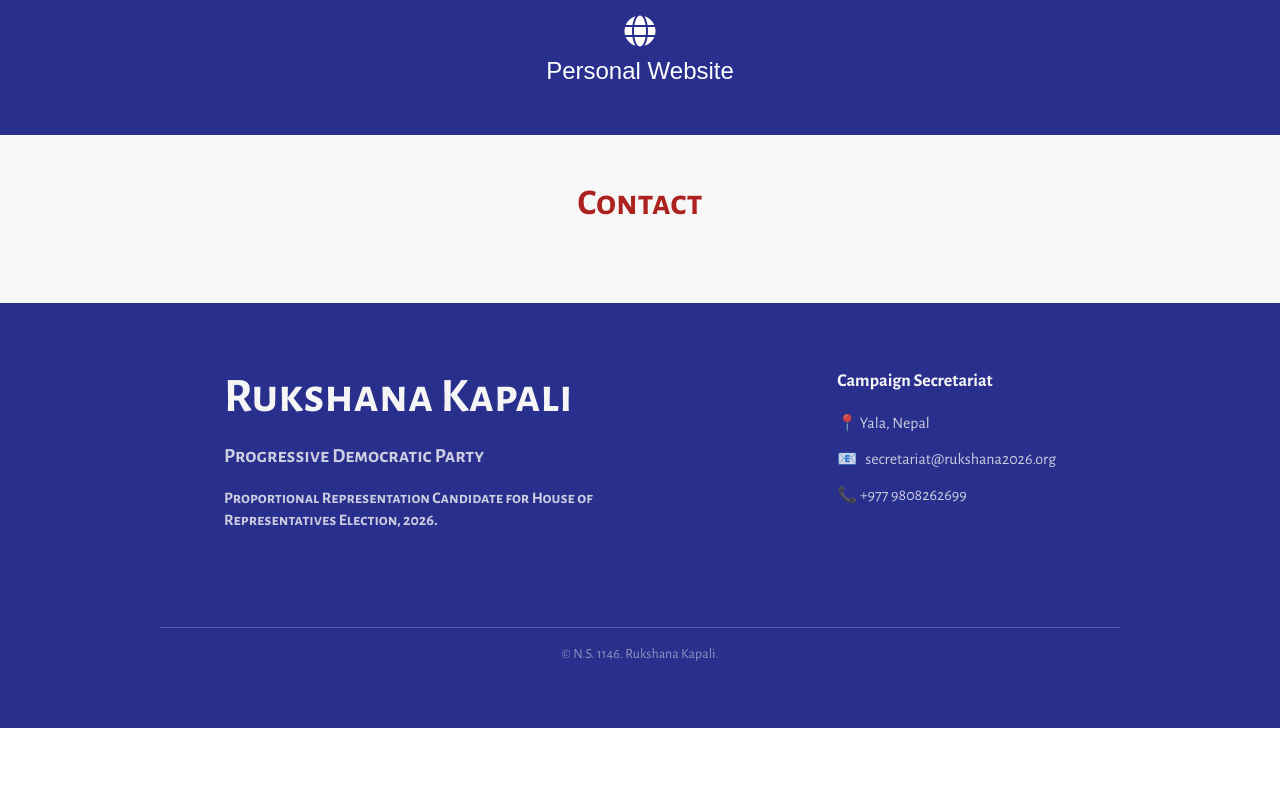
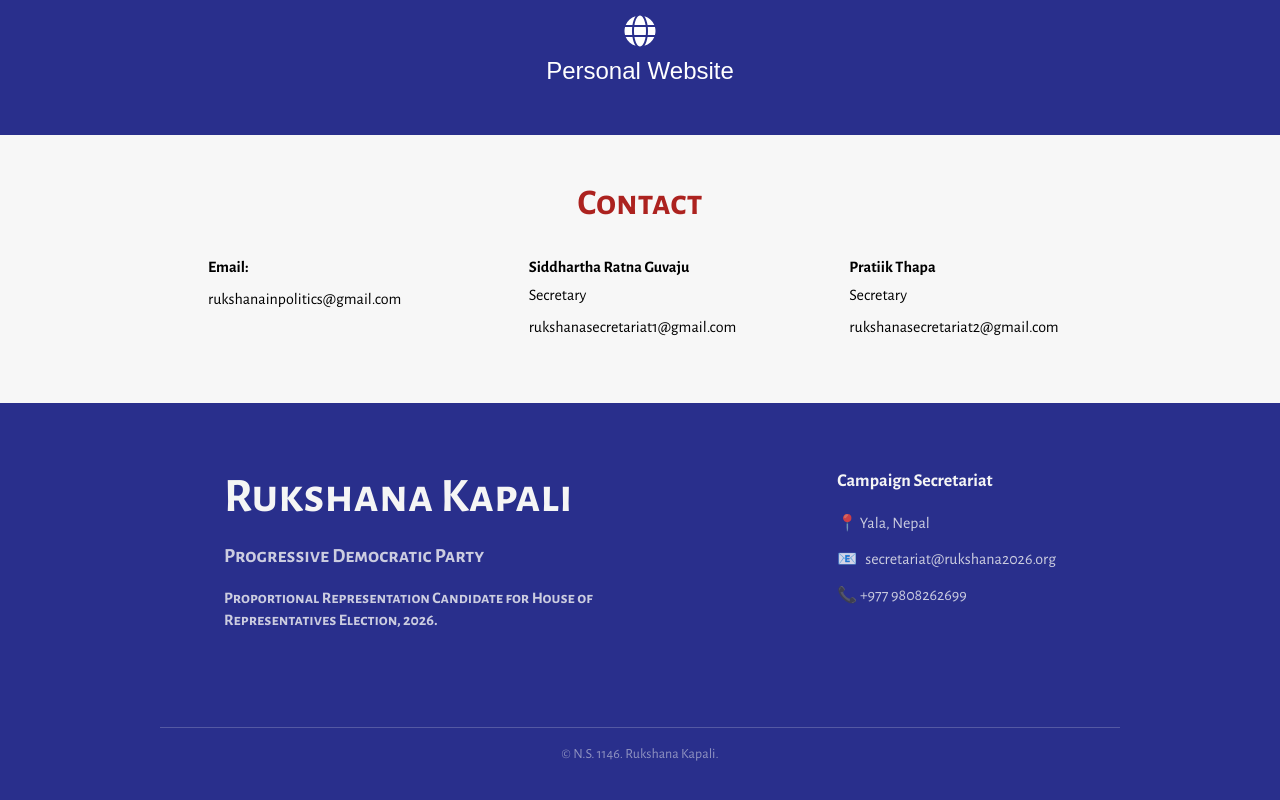
Before and after one commit to shakyasimha/vote-for-rukshana, a Next.js app: page / in a window 1280 px wide. Shown: the part 3706-4506 px from the top of the page. Before the commit the page ends 4434 px from the top, so only its background shows below. Built offline with nearby package versions, Linux system fonts and the light colour scheme.

Commit message:
added contacts

```diff
--- a/src/app/page.tsx
+++ b/src/app/page.tsx
@@ -7,6 +7,7 @@ import {
   notoSansDevanagari,
   notoSerifDevanagari,
   roboto,
+  newaLipi
 } from "@/ui/fonts";
 
 import Link from "next/link";
@@ -180,17 +181,44 @@ export default function Home() {
       {/* Contact */}
       <section id="contact" className="max-w-4xl mx-auto w-full px-4 py-12">
         <h2
-            className={`${font[lang].headerFont} ${
-              lang === "new" ? "" : "font-bold"
-            } mb-8 text-4xl text-center text-[#ac221f]`}
-          >
-            {lang === "en"
-              ? "Contact"
-              : lang === "ne"
-              ? "सम्पर्क"
-              : "स्वापू"
-            }
-          </h2>
+          className={`${font[lang].headerFont} ${lang === "new" ? "" : "font-bold"} mb-8 text-4xl text-center text-[#ac221f]`}
+        >
+          {lang === "en" ? "Contact" : lang === "ne" ? "सम्पर्क" : "स्वापू"}
+        </h2>
+
+        <div className={`${lang == "ne" ? notoSerifDevanagari.className : lang == "en" ?  alegreyaSans.className : newaLipi.className} flex flex-col md:flex-row md:items-start md:justify-center md:gap-4 text-black`}>
+          {/* Left Section */}
+          <div className="flex-1 text-center md:text-left md:pr-4 flex flex-col justify-start">
+            <p className={`${lang === "new" ? "font-bold" : "font-semibold"} mb-2`}>
+              {lang === "en" ? "Email:" : lang === "ne" ? "ईमेल" : "𑐃𑐩𑐾𑐮"}
+            </p>
+            <p className={`${alegreyaSans.className}`}>rukshanainpolitics@gmail.com</p>
+          </div>
+
+          {/* Divider */}
+          <div className="hidden md:block w-0.5 bg-[#ac221f] mx-4"></div>
+
+          {/* Middle Section */}
+          <div className="flex-1 text-center md:text-left md:px-4 flex flex-col justify-start mt-10 md:mt-0">
+            <p className={`${lang === "new" ? "font-bold" : "font-semibold"} mb-1`}>
+              {lang === "en" ? "Siddhartha Ratna Guvaju" : lang === "ne" ? "सिद्धार्थ रत्न गुभाजु" : "𑐳𑐶𑐡𑑂𑐢𑐵𑐬𑑂𑐠 𑐬𑐟𑑂𑐣 𑐐𑐸𑐨𑐵𑐖𑐸"}
+            </p>
+            <p className="mb-2">{lang === "en" ? "Secretary" : lang === "ne" ? "सचिव" : "𑐳𑐔𑐶𑐰"}</p>
+            <p className={`${alegreyaSans.className} mb-4`}>rukshanasecretariat1@gmail.com</p>
+          </div>
+
+          {/* Divider */}
+          <div className="hidden md:block w-0.5 bg-[#ac221f] mx-4"></div>
+
+          {/* Right Section */}
+          <div className="flex-1 text-center md:text-left md:pl-4 flex flex-col justify-start mt-10 md:mt-0">
+            <p className={`${lang === "new" ? "font-bold" : "font-semibold"} mb-1`}>
+              {lang === "en" ? "Pratiik Thapa" : lang === "ne" ? "प्रतिक थापा" : "𑐥𑑂𑐬𑐟𑐶𑐎 𑐠𑐵𑐥𑐵"}
+            </p>
+            <p className="mb-2">{lang === "en" ? "Secretary" : lang === "ne" ? "सचिव" : "𑐳𑐔𑐶𑐰"}</p>
+            <p className={`${alegreyaSans.className} mb-4`}>rukshanasecretariat2@gmail.com</p>
+          </div>
+        </div>
       </section>
 
       {/* Footer / Contact */}
```
